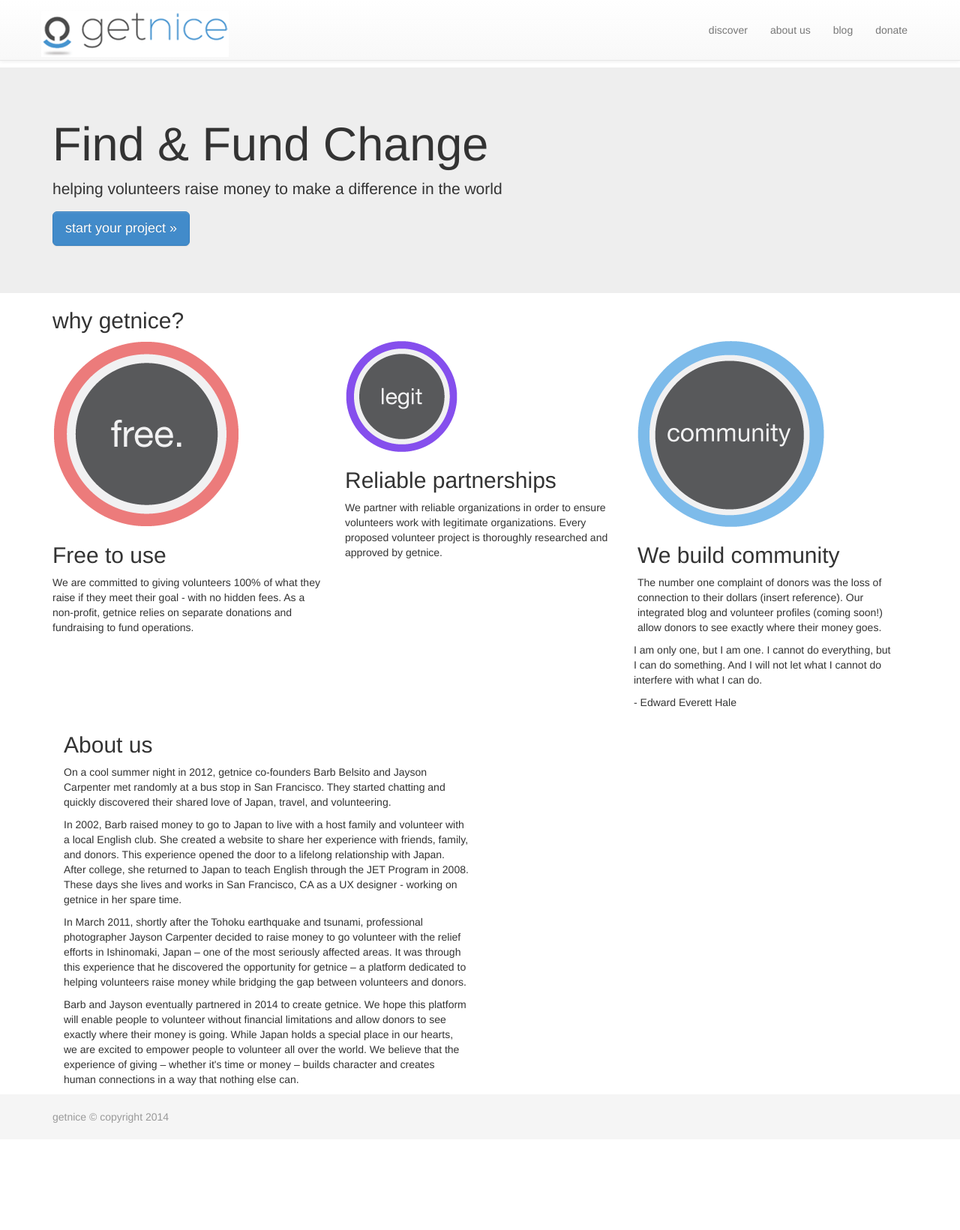
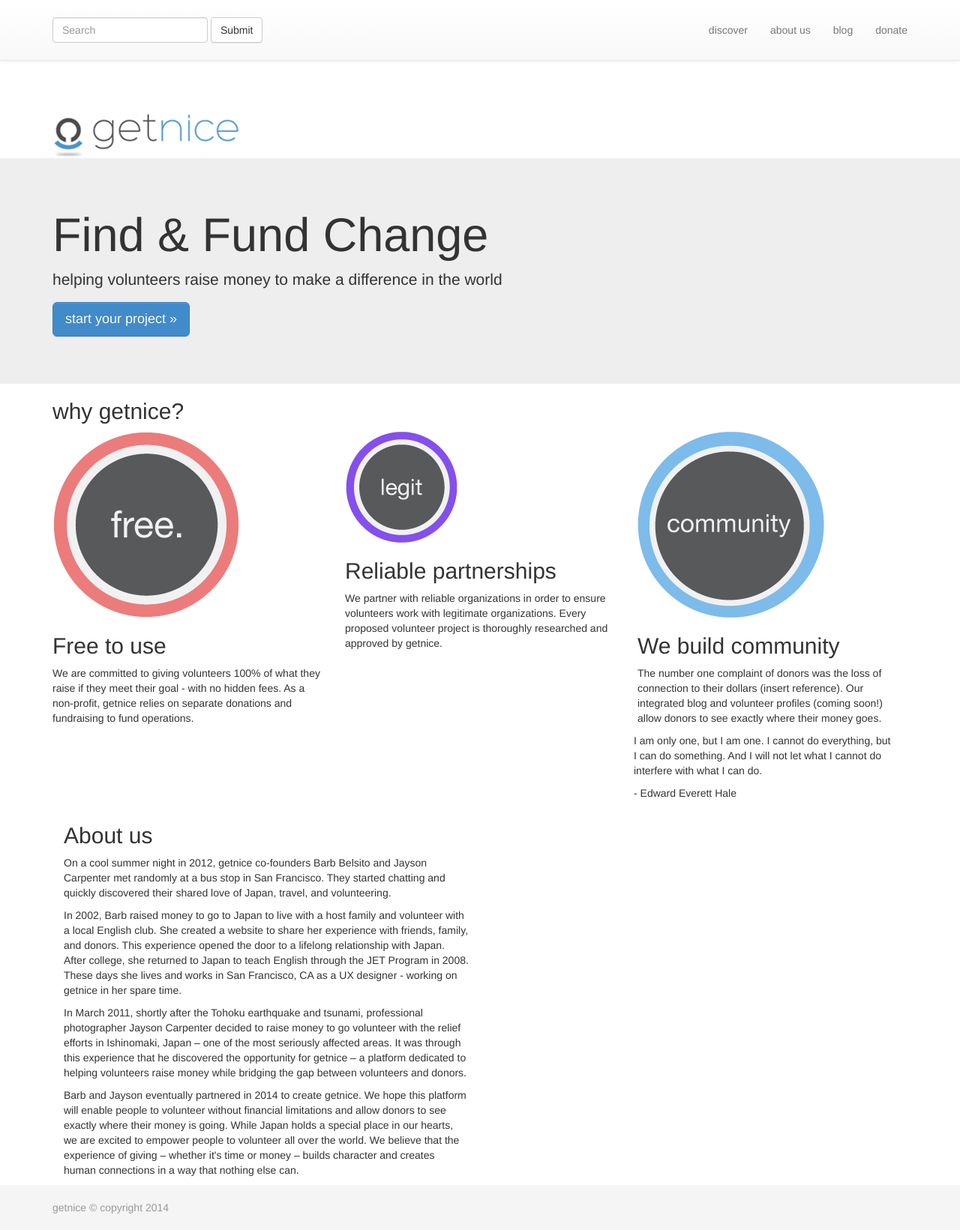
Before and after one commit to laurenelle/getnice, a Django app: template static/templates/index.html in a window 1280 px wide. Shown: the whole page at 75% size. Before the commit the page ends 1498 px from the top, so only its background shows below. Run offline with Django 3.2, Linux system fonts and the light colour scheme; the template is opened without the code that fills it, so the values that code supplies are empty; parts of the project's set-up code (start-up, migrations or seed data) failed here and were passed over; some libraries are stand-ins or nearby versions.

Commit message:
adds search placeholder to navbar and aligns existing urls right

```diff
--- a/static/templates/index.html
+++ b/static/templates/index.html
@@ -14,16 +14,22 @@
   <!-- Fixed navbar -->
   <div class="navbar navbar-default navbar-fixed-top" role="navigation">
     <div class="container">
+
+
+
+
+
+
       <div class="navbar-header">
         <button type="button" class="navbar-toggle" data-toggle="collapse" data-target=".navbar-collapse">
-          <span class="sr-only">Toggle navigation</span>
-          <span class="icon-bar"></span>
-          <span class="icon-bar"></span>
-          <span class="icon-bar"></span>
         </button>
-        <a class="navbar-brand" href="#"><img src="/media/assets/logo.png" alt="logo" /></a>
+        <form class="nav navbar-form navbar-left" role="search">
+          <div class="form-group">
+            <input type="text" class="form-control" placeholder="Search">
           </div>
-      <div class="navbar-collapse collapse">
+          <button type="submit" class="btn btn-default">Submit</button>
+        </form>
+      </div>
       <ul class="nav navbar-nav navbar-right">
         <li><a href="#discover">discover</a></li>
         <li><a href="#about">about us</a></li>
@@ -32,8 +38,8 @@
       </ul>
     </div>
   </div>
-  </div>
-</div>
+  <div class="container">
+    <img src="/media/assets/logo.png" alt="logo" />
   </div>
   <div class="jumbotron">
     <div class="container">
```
Also changed, not shown: static/static/css/custom.css. Lines whose indentation alone changed are shown as unchanged.
